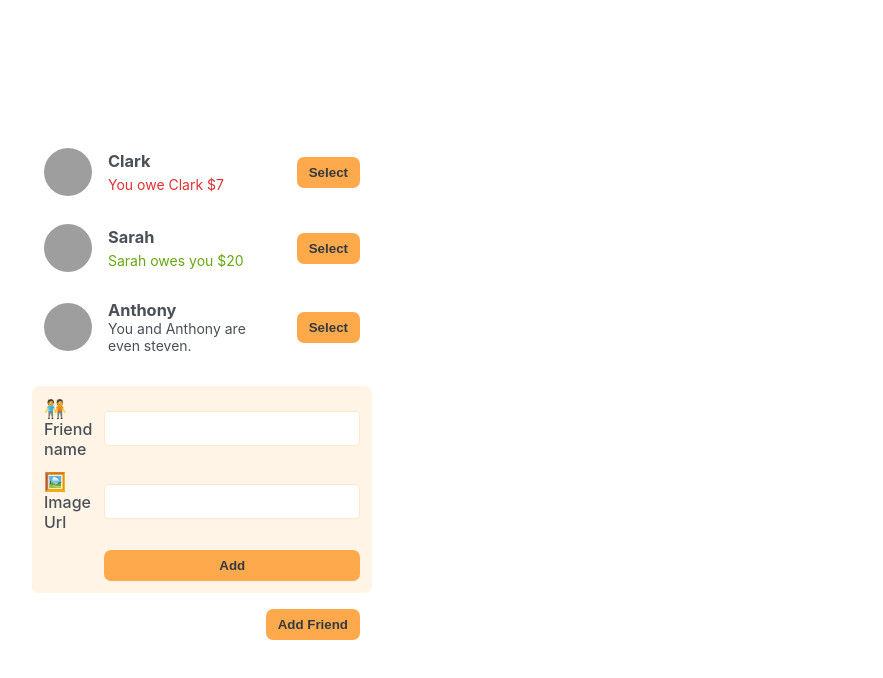
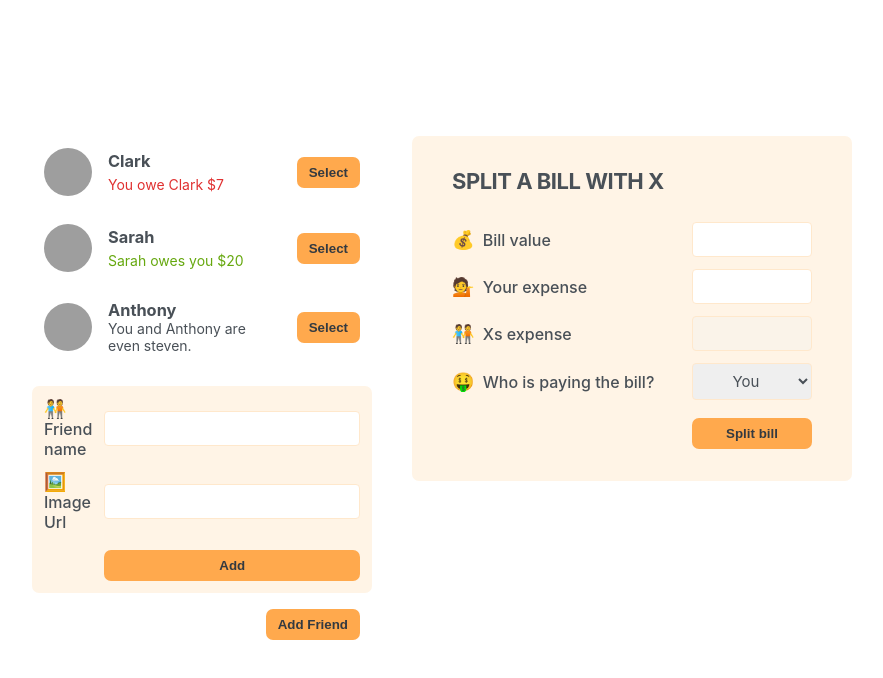
Before and after one commit to kjwessa/eat-n-split, a React app: page / in a window 1280 px wide. Shown: the top 678 px of the page, without its empty margins (198-1081 px from the left). Built offline with nearby package versions, Linux system fonts and the light colour scheme; grey boxes are pictures that could not be loaded; the HTML template or start-up script is replaced by a standard one.

Commit message:
feat: add form to split the bill with a friend

```diff
--- a/src/components/App.jsx
+++ b/src/components/App.jsx
@@ -1,6 +1,7 @@
 import FormAddFriend from "./FormAddFriend";
 import FriendsList from "./FriendsList";
 import Button from "./Button";
+import FormSplitBill from "./FormSplitBill";
 
 export default function App() {
   return (
@@ -10,6 +11,7 @@
         <FormAddFriend />
         <Button>Add Friend</Button>
       </div>
+      <FormSplitBill />
     </div>
   );
 }
--- /dev/null
+++ b/src/components/FormSplitBill.jsx
@@ -0,0 +1,21 @@
+import Button from "./Button";
+
+export default function FormSplitBill() {
+  return (
+    <form className="form-split-bill">
+      <h2>Split a bill with X</h2>
+      <label>💰 Bill value</label>
+      <input type="text" />
+      <label>💁 Your expense</label>
+      <input type="text" />
+      <label>🧑‍🤝‍🧑 Xs expense</label>
+      <input type="text" disabled />
+      <label>🤑 Who is paying the bill?</label>
+      <select>
+        <option value="user">You</option>
+        <option value="friend">X</option>
+      </select>
+      <Button>Split bill</Button>
+    </form>
+  );
+}
```
